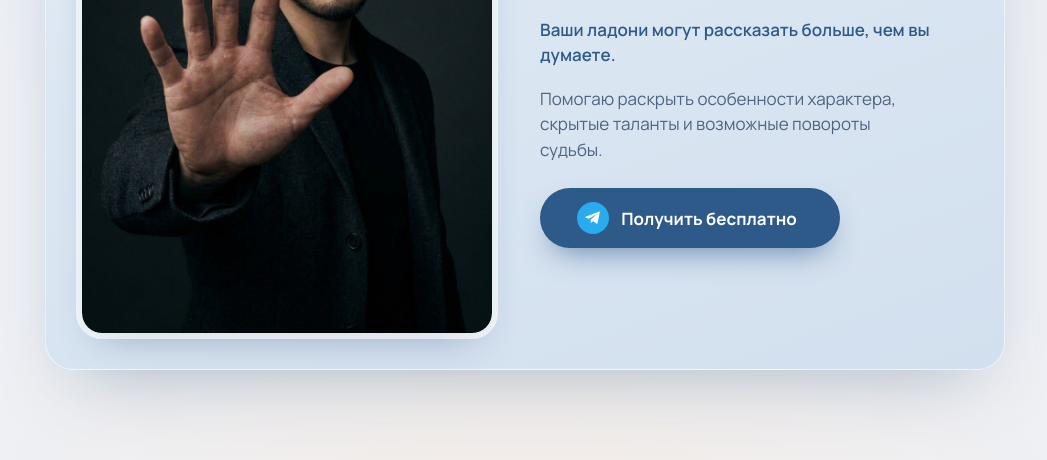
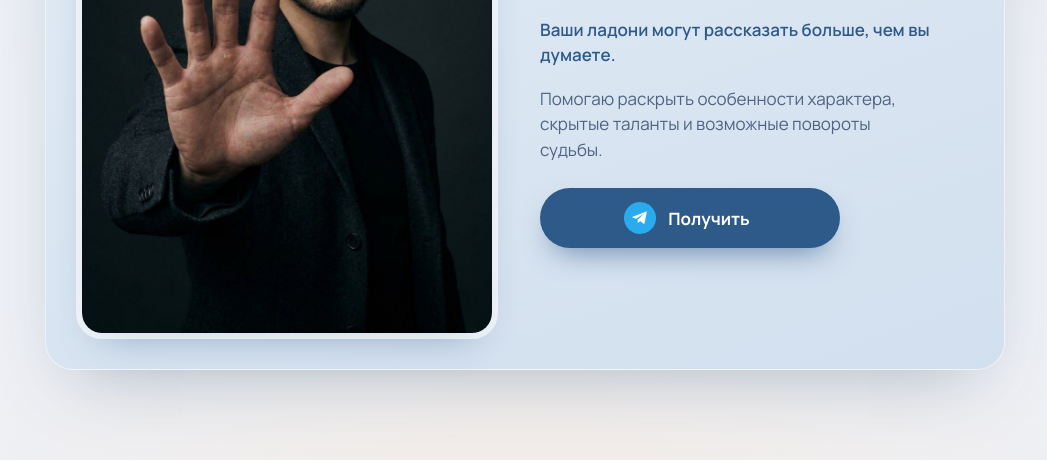
Before and after one commit to smbh-devs/amir-razbor, a plain HTML site: page index.html in a window 1280 px wide. Shown: the part 340-800 px from the top of the page, without its empty margins (115-1162 px from the left). Drawn offline with nearby package versions, Linux system fonts and the light colour scheme.

Commit message:
Change CTA text to Получить
Co-Authored-By: Claude Opus 5.5 <noreply@anthropic.com>

```diff
--- a/index.html
+++ b/index.html
@@ -45,7 +45,7 @@ src="https://www.facebook.com/tr?id=27834965266142509&ev=PageView&noscript=1"
       <span class="ic" aria-hidden="true">
         <svg viewBox="0 0 24 24" fill="#fff"><path d="M21.7 3.3c.4-.2.8.2.7.6l-3 15.1c-.1.6-.8.9-1.3.5l-4.6-3.4-2.3 2.2c-.3.3-.8.2-.9-.2l-.1-3.7 8.3-7.6c.2-.2-.1-.5-.3-.3L8 12.9 3.6 11.5c-.6-.2-.6-1 0-1.2L21.7 3.3z"/></svg>
       </span>
-      Получить бесплатно
+      Получить
     </a>
   </section>
 </main>
```
